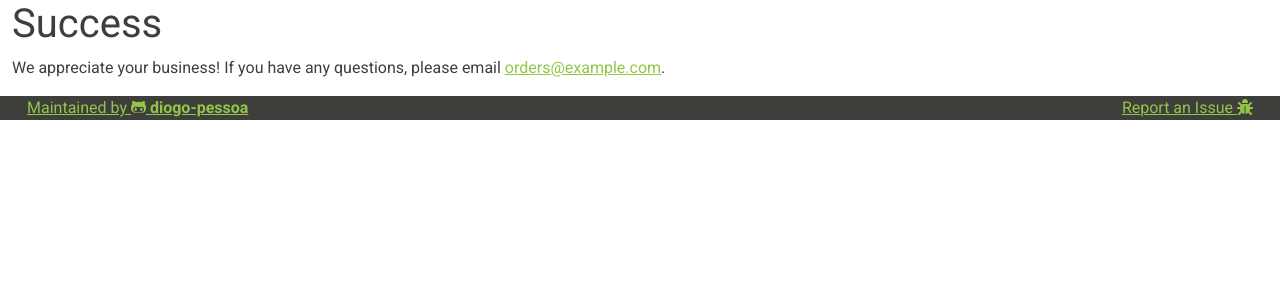
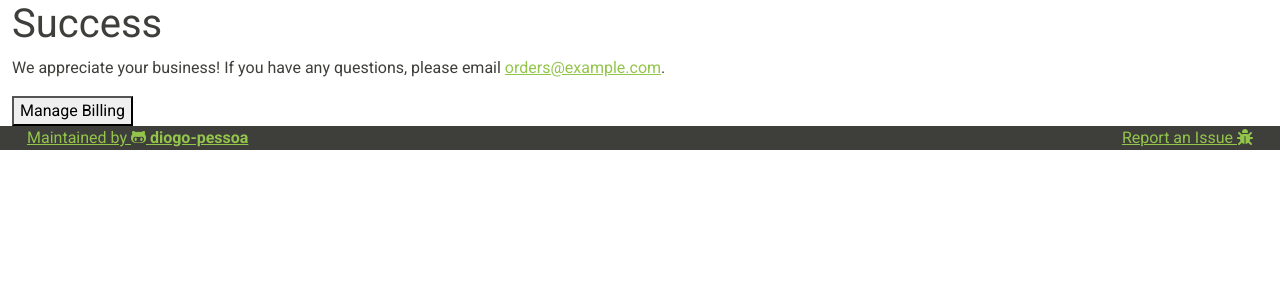
Before and after one commit to diogo-pessoa/TheLearningHub, a Django app: page /products/success in a window 1280 px wide. Shown: the part 56-356 px from the top of the page. Run offline with Django 3.2, Linux system fonts and the light colour scheme; some libraries are stand-ins or nearby versions.

Commit message:
Adding Manage_subscription view to redirect to stripe customer_portal
- stripe fulfill_subscription
  - adding stripe customer_id
- adding path to manage_subscription view
- adding a manage subscription button to success.html for testing
  - success.html pending refactoring

```diff
--- a/products/integrations/stripe.py
+++ b/products/integrations/stripe.py
@@ -10,7 +10,8 @@ def fulfill_subscription_order(request, session):
         UserSubscription.objects.create(
             subscription=session['subscription'],
             order=session,
-            user=get_object_or_404(User, pk=session['client_reference_id']))
+            user=get_object_or_404(User, pk=session['client_reference_id']),
+            stripe_customer_id=session['customer'])
     # TODO Send receipt to customer by email
 
 
--- a/products/models.py
+++ b/products/models.py
@@ -16,6 +16,7 @@ class UserSubscription(models.Model):
     subscription = models.CharField(max_length=128, null=False, default=None)
     user = models.ForeignKey(User, null=False, on_delete=models.CASCADE, default=None)
     order = models.CharField(max_length=800, null=True)
+    stripe_customer_id = models.CharField(max_length=128, null=True)
 
     def __str__(self):
-        return f'{self.subscription.name} for {self.user.username}'
+        return f'stripe subscription {self.subscription} for {self.user}'
--- a/products/templates/success.html
+++ b/products/templates/success.html
@@ -8,6 +8,12 @@
             We appreciate your business! If you have any questions, please email
             <a href="mailto:orders@example.com">orders@example.com</a>.
         </p>
+        <title>Manage Billing</title>
+        <form action="{% url 'manage_subscription' %}" method="POST">
+            {% csrf_token %}
+            <!-- Note: If using PHP set the action to /customer-portal.php -->
+            <button type="submit">Manage Billing</button>
+        </form>
     </section>
 
 {% endblock %}
--- a/products/urls.py
+++ b/products/urls.py
@@ -8,4 +8,6 @@ urlpatterns = [
     path('success', views.success, name='success'),
     path('cancel', views.cancel, name='cancel'),
     path('webhook', views.my_webhook_view, name="webhook"),
+    path('manage_subscription', views.manage_subscriptions_portal, name="manage_subscription"),
+
 ]
--- a/products/views.py
+++ b/products/views.py
@@ -73,6 +73,7 @@ def my_webhook_view(request):
         # Invalid signature
         return HttpResponse(status=400)
 
+    session = event['data']['object']
     if event['type'] == 'checkout.session.completed':
         session = event['data']['object']
         # Fulfill the purchase...
@@ -80,3 +81,14 @@ def my_webhook_view(request):
 
     # Passed signature verification
     return HttpResponse(status=200)
+
+
+def manage_subscriptions_portal(request):
+    user_subscription = UserSubscription.objects.get(user=request.user)
+    session = stripe.billing_portal.Session.create(
+        customer=user_subscription.stripe_customer_id,
+        return_url=SITE_DOMAIN,
+    )
+
+    # redirect to the URL for the session
+    return redirect(session.url, code=303)
```
Also changed, not shown: Deployment.md (+7 -0 lines), products/migrations/0001_initial.py, products/migrations/0002_product_stripe_product_id.py (deleted), products/migrations/0003_product_stripe_product_mode.py (deleted), products/migrations/0004_usersubscription.py (deleted), products/migrations/0005_usersubscription_order.py (deleted), products/migrations/0006_alter_usersubscription_subscription.py (deleted). Lines whose indentation alone changed are shown as unchanged.
